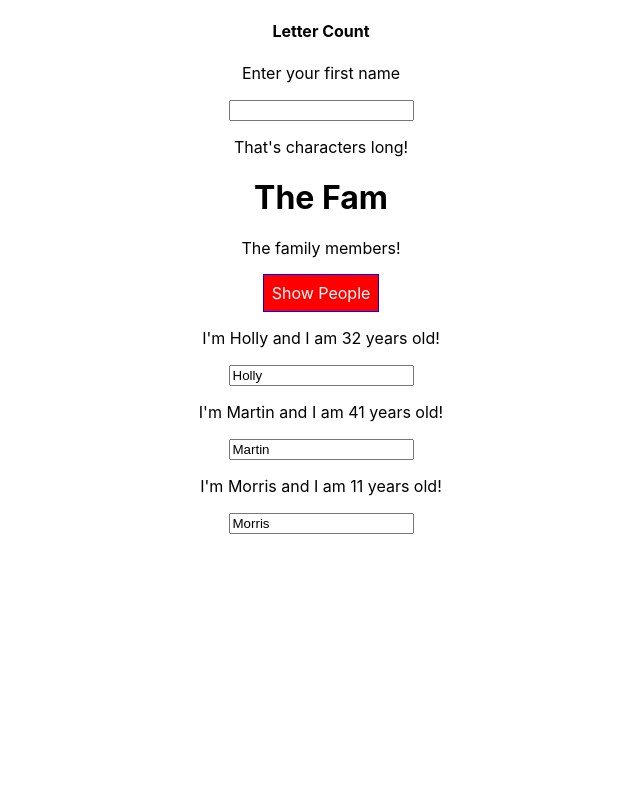
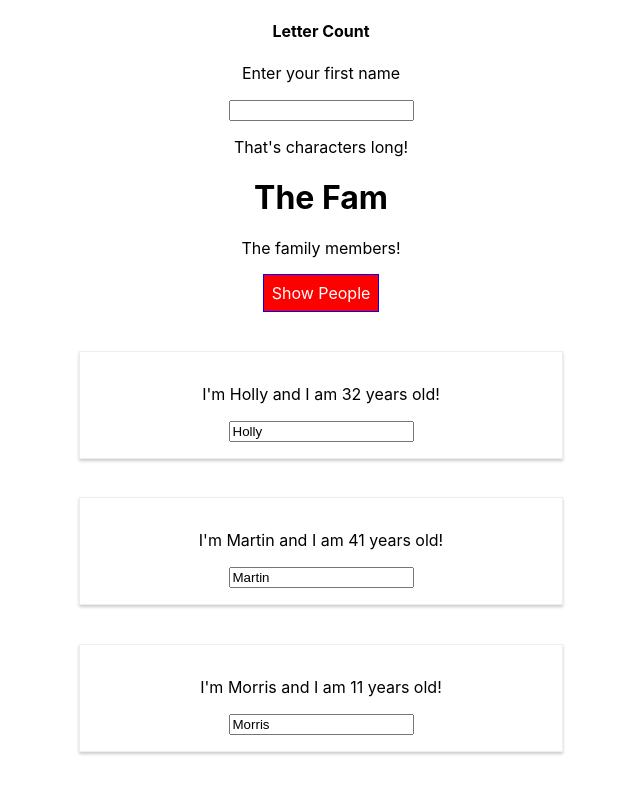
Before and after one commit to LittleBlue418/React-styling-components, a React app: page / in a window 1280 px wide. Both pictures are taken after a click on the button "Show People". Shown: the top 794 px of the page, without its empty margins (319-959 px from the left). Built offline with nearby package versions, Linux system fonts and the light colour scheme.

Commit message:
using css Modules for Person component

```diff
--- a/src/Person/Person.js
+++ b/src/Person/Person.js
@@ -2,6 +2,7 @@ import React from 'react';
 // import './Person.css';
 // import Radium from 'radium';               - RADIUM
 // import styled from 'styled-components';    - STYLED COMPONENTS
+import classes from './Person.module.css';
 
 // const StyledDiv = styled.div`              - STYLED COMPONENTS
 //       width: 60%;
@@ -28,7 +29,7 @@ const person = (props) => {
   return (
     // <div className="Person" style={style}>   - RADIUM
     // <StyledDiv>                              - STYLED COMPONENTS
-    <div>
+    <div className={classes.Person}>
       < p onClick = { props.click } > I'm {props.name} and I am {props.age} years old!</p>
       < p > { props.children }</p >
         <input type="text" onChange={props.changed} value={props.name} />
--- a/src/Person/Person.css
+++ b/src/Person/Person.module.css
@@ -1,4 +1,4 @@
-/*.Person {
+.Person {
     width: 60%;
     margin: auto;
     border: 1px solid #eee;
@@ -9,8 +9,8 @@
     margin-bottom: 3%;
 }
 
- @media (min-width: 500px) {
+@media (min-width: 500px) {
     .Person {
         width: 450px;
     }
-} */
+}
```
